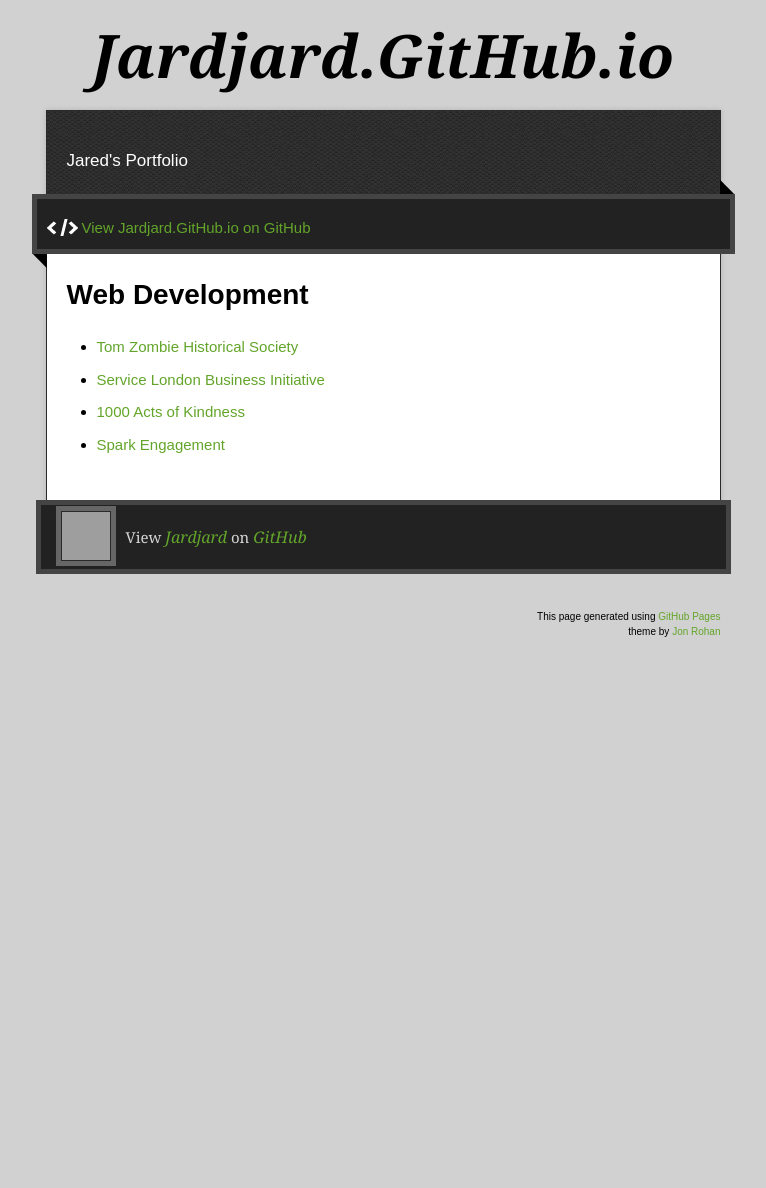
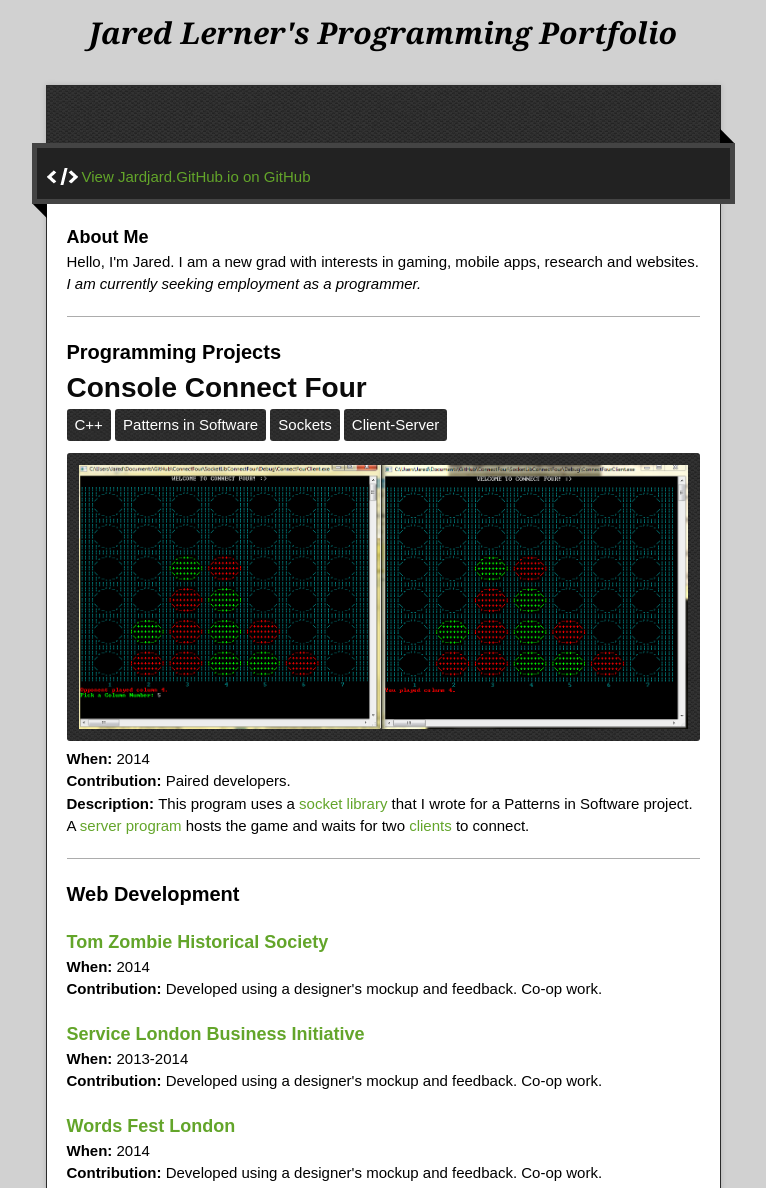
Before and after one commit to Jardjard/jardjard.github.io, a plain HTML site: page index.html in a window 1280 px wide. Shown: the part 20-1208 px from the top of the page, without its empty margins (257-1023 px from the left). Before the commit the page ends 800 px from the top, so only its background shows below. Drawn offline with nearby package versions, Linux system fonts and the light colour scheme; grey boxes are pictures that could not be loaded.

Commit message:
First program
first program added to portfolio, with styling for the section

```diff
--- a/gh-portfolio/css/style.css
+++ b/gh-portfolio/css/style.css
@@ -60,3 +60,9 @@ table {
 	border-collapse: collapse;
 	border-spacing: 0;
 }
+h2 {
+	margin-bottom: 0;
+}
+p {
+	margin: 0;
+}
--- a/index.html
+++ b/index.html
@@ -12,7 +12,7 @@
   <script type="text/javascript" src="javascripts/script.js"></script>
 
   <title>Jardjard.GitHub.io</title>
-  <meta name="description" content="do it">
+  <meta name="description" content="Jared Lerner Programming Portfolio, CPA, BSc">
 
   <meta name="viewport" content="width=device-width,initial-scale=1">
 
@@ -22,10 +22,10 @@
 
   <div class="wrapper">
     <header>
-      <h1 class="title">Jardjard.GitHub.io</h1>
+      <h1 class="title">Jared Lerner's Programming Portfolio</h1>
     </header>
     <div id="container">
-      <p class="tagline">Jared's Portfolio</p>
+      <p class="tagline"></p>
       <div id="main" role="main">
         <div class="download-bar">
         <div class="inner">
@@ -34,15 +34,48 @@
         <span class="blc"></span><span class="trc"></span>
         </div>
         <article class="markdown-body">
-          <h1>
-<a id="web-development" class="anchor" href="#web-development" aria-hidden="true"><span class="octicon octicon-link"></span></a>Web Development</h1>
+          <h4><a id="About" class="anchor" href="#about" aria-hidden="true"><span class="octicon octicon-link"></span></a>About Me</h4>
+          <p>Hello, I'm Jared.  I am a new grad with interests in gaming, mobile apps, research and websites.<em> I am currently seeking employment as a programmer.</em></p>
 
-<ul>
-<li><a href="http://www.tomzombie.ca/">Tom Zombie Historical Society</a></li>
-<li><a href="http://www.servicelondonbusiness.ca/">Service London Business Initiative</a></li>
-<li><a href="http://1000acts.ca/">1000 Acts of Kindness</a></li>
-<li><a href="http://www.spark-engagement.com/">Spark Engagement</a></li>
-</ul>
+          <div class="line"></div>
+
+          <h3><a id="Programming" class="anchor" href="#programming" aria-hidden="true"><span class="octicon octicon-link"></span></a>Programming Projects</h3>
+
+          <div class="project-block">
+            <h1><a href="https://github.com/Jardjard/ConsoleConnectFour">Console Connect Four</a></h1>
+            <ul class="tags">
+              <li>C++</li>
+              <li>Patterns in Software</li>
+              <li>Sockets</li>
+              <li>Client-Server</li>
+            </ul>
+            <img src="images/con4.png">
+            <p><strong>When: </strong>2014</p>
+            <p><strong>Contribution: </strong>Paired developers.</p>
+            <p><strong>Description: </strong>This program uses a <a href="https://github.com/Jardjard/ConsoleConnectFour/blob/master/Connect%20Four/Lib/SocketLib.cpp">socket library</a> that I wrote for a Patterns in Software project. A <a href="https://github.com/Jardjard/ConsoleConnectFour/blob/master/Connect%20Four/ConnectFourServer/ConnectFourServer.cpp">server program</a> hosts the game and waits for two <a href="https://github.com/Jardjard/ConsoleConnectFour/blob/master/Connect%20Four/ConnectFourClient/ConnectFourClient.cpp">clients</a> to connect. </p>
+          </div>
+
+
+          <div class="line"></div>
+
+          <h3><a id="web-development" class="anchor" href="#web-development" aria-hidden="true"><span class="octicon octicon-link"></span></a>Web Development</h3>
+
+        <h4><a href="http://www.tomzombie.ca/">Tom Zombie Historical Society</a></h4>
+        <p><strong>When: </strong>2014</p>
+        <p><strong>Contribution: </strong>Developed using a designer's mockup and feedback. Co-op work.</p>
+
+        <h4><a href="http://www.servicelondonbusiness.ca/">Service London Business Initiative</a></h4>
+        <p><strong>When: </strong>2013-2014</p>
+        <p><strong>Contribution: </strong>Developed using a designer's mockup and feedback. Co-op work.</p>
+
+        <h4><a href="http://wordsfest.ca/">Words Fest London</a></h4>
+        <p><strong>When: </strong>2014</p>
+        <p><strong>Contribution: </strong>Developed using a designer's mockup and feedback. Co-op work.</p>
+
+        <h4><a href="http://www.spark-engagement.com/">Spark Engagement</a></h4>
+        <p><strong>When: </strong>2015</p>
+        <p><strong>Contribution: </strong>Developed using a designer's mockup. Freelance work.</p>
+
         </article>
       </div>
     </div>
--- a/stylesheets/stylesheet.css
+++ b/stylesheets/stylesheet.css
@@ -447,11 +447,11 @@ a:hover {
 }
 
 h1.title {
-  margin: 30px 20px 10px;
-  font-size: 60px;
+  margin: 30px 20px;
+  font-size: 30px;
   font-weight: bold;
   font-style: italic;
-  font-family:Georgia, serif;
+  font-family: Georgia, serif;
   text-align: center;
 }
 
@@ -737,9 +737,14 @@ footer .owner p a {
 .markdown-body dl,
 .markdown-body table,
 .markdown-body blockquote {
-  margin-bottom: 20px;
+  margin-bottom: 0;
+  margin-top: 0;
 }
-
+.markdown-body h2,
+.markdown-body h3,
+.markdown-body h4 {
+  margin-top: 20px;
+}
 .markdown-body h1,
 .markdown-body h2,
 .markdown-body h3,
@@ -812,7 +817,7 @@ footer .owner p a {
 .markdown-body li p,
 .markdown-body dd,
 .markdown-body dd p {
-  margin-bottom: 10px;
+  margin-bottom: 0;
 }
 
 .markdown-body li pre,
@@ -964,3 +969,34 @@ footer .owner p a {
 .highlight .vg { color: #008080 } /* Name.Variable.Global */
 .highlight .vi { color: #008080 } /* Name.Variable.Instance */
 .highlight .il { color: #009999 } /* Literal.Number.Integer.Long */
+
+.line {
+  display: block;
+  width: 100%;
+  border-bottom: 1px solid #acacac;
+  margin: 20px 0;
+}
+
+.markdown-body ul.tags {
+    padding-left: 0;
+}
+.tags li {
+  display: inline-block;
+  background: #ddd url(../images/pattern.png);
+  padding: 5px 8px;
+  color: #fff;
+  -webkit-border-radius: 3px;
+  -moz-border-radius: 3px;
+  border-radius: 3px;
+  margin-bottom: 12px;
+}
+.project-block img {
+  background: #ddd url(../images/pattern.png);
+  padding: 12px;
+  -webkit-border-radius: 3px;
+  -moz-border-radius: 3px;
+  border-radius: 3px;
+}
+h1 a {
+  color: #0a0a0a;
+}
```
Also changed, not shown: images/con4.png (added).
